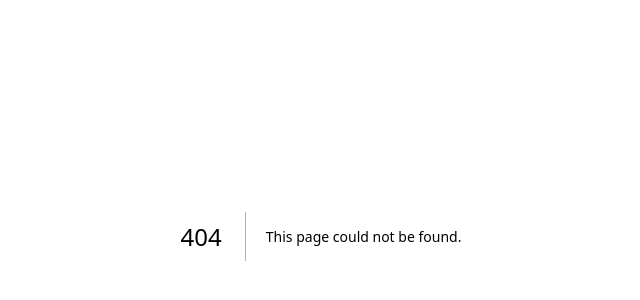
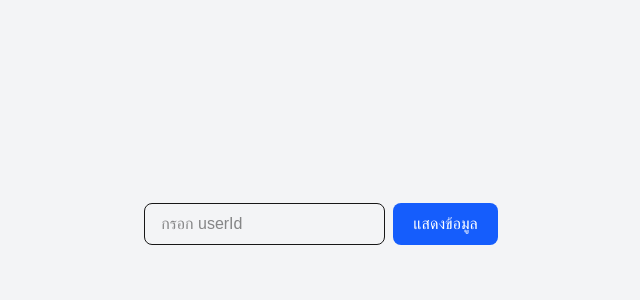
Before and after one commit to jobigboss/seetree, a Next.js app: page /information in a window 1280 px wide. Before the commit this address had no page. Shown: the part 164-464 px from the top of the page, without its empty margins (319-959 px from the left). Built offline with nearby package versions, Linux system fonts and the light colour scheme.

Commit message:
update 140625

```diff
--- a/package.json
+++ b/package.json
@@ -14,6 +14,7 @@
     "dotenv": "^16.5.0",
     "mongoose": "^8.15.2",
     "next": "15.3.3",
+    "qrcode.react": "^4.2.0",
     "react": "^19.0.0",
     "react-dom": "^19.0.0",
     "react-icons": "^5.5.0",
--- /dev/null
+++ b/src/app/api/get/get-register/route.js
@@ -0,0 +1,15 @@
+import { connectMongoDB } from '../../../../../lib/mongodb';
+import Register from '../../../../../models/reg';
+import { NextResponse } from "next/server";
+
+export async function GET(){
+    try{
+        await connectMongoDB();//เชื่อมต่อฐานข้อมูล
+        const registers = await Register.find({});//ดึงข้อมูลทั้งหมด
+        console.log("Fetched Register:", registers);
+        return NextResponse.json(registers);
+    }catch (error){
+        console.error("Error fetching Register:", error);
+        return NextResponse.json({ message: "Error fetching Register", error }, { status: 500 });
+    }
+}
--- /dev/null
+++ b/src/app/api/register/[userId]/route.js
@@ -0,0 +1,14 @@
+// src/app/api/register/[userId]/route.js
+import { connectMongoDB } from '../../../../../lib/mongodb'
+import Register from '../../../../../models/reg'
+import { NextResponse } from 'next/server'
+
+export async function GET(req, { params }) {
+  await connectMongoDB()
+  const { userId } = params
+  const user = await Register.findOne({ regLineID: userId })
+  if (!user) {
+    return NextResponse.json({ message: "Not found" }, { status: 404 })
+  }
+  return NextResponse.json(user)
+}
--- /dev/null
+++ b/src/app/information/page.jsx
@@ -0,0 +1,58 @@
+"use client";
+import React, { useState } from "react";
+import QRCode from "qrcode.react"; // ถ้าใช้ Next.js 13+ ให้ npm i qrcode.react
+
+function InformationPage() {
+  const [userData, setUserData] = useState(null);
+  const [userId, setUserId] = useState("");
+  const [loading, setLoading] = useState(false);
+
+  const handleFetch = async () => {
+    if (!userId) return;
+    setLoading(true);
+    try {
+      const res = await fetch(`/api/register/${userId}`);
+      if (!res.ok) throw new Error("ไม่พบข้อมูล");
+      const data = await res.json();
+      setUserData(data);
+    } catch (err) {
+      alert("ไม่พบข้อมูล userId นี้");
+      setUserData(null);
+    }
+    setLoading(false);
+  };
+
+  return (
+    <div className="min-h-screen flex flex-col items-center justify-center bg-gray-100 py-10">
+      <div className="mb-6 flex gap-2">
+        <input
+          className="border rounded-lg px-4 py-2"
+          placeholder="กรอก userId"
+          value={userId}
+          onChange={e => setUserId(e.target.value)}
+        />
+        <button
+          className="bg-blue-600 text-white px-5 py-2 rounded-lg hover:bg-blue-700"
+          onClick={handleFetch}
+          disabled={loading || !userId}
+        >
+          {loading ? "กำลังโหลด..." : "แสดงข้อมูล"}
+        </button>
+      </div>
+      {userData && (
+        <div className="max-w-sm w-full bg-white rounded-2xl shadow-lg p-7 flex flex-col items-center gap-4">
+          <QRCode value={userData.regID || "NO-ID"} size={120} className="mb-3" />
+          <div className="text-xl font-bold text-blue-700">
+            {userData.regName} {userData.regLastname}
+          </div>
+          <div className="text-gray-700">เบอร์โทร: {userData.regTel}</div>
+          <div className="text-gray-700">หน่วยงาน: {userData.regAgency}</div>
+          <div className="text-gray-700">ตำแหน่ง: {userData.regPosition}</div>
+          <div className="text-xs text-gray-400 mt-2">ID: {userData.regID}</div>
+        </div>
+      )}
+    </div>
+  );
+}
+
+export default InformationPage;
```
Also changed, not shown: 1 other file (tests, documents, lock files or other folders).
